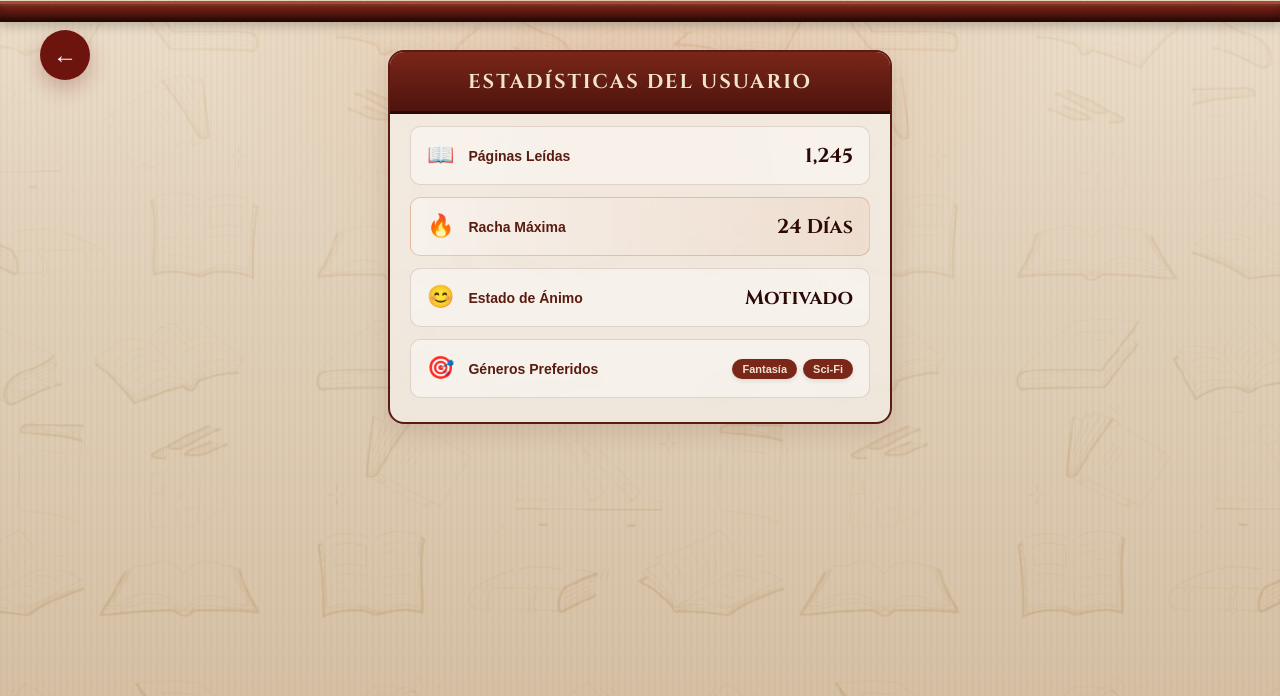
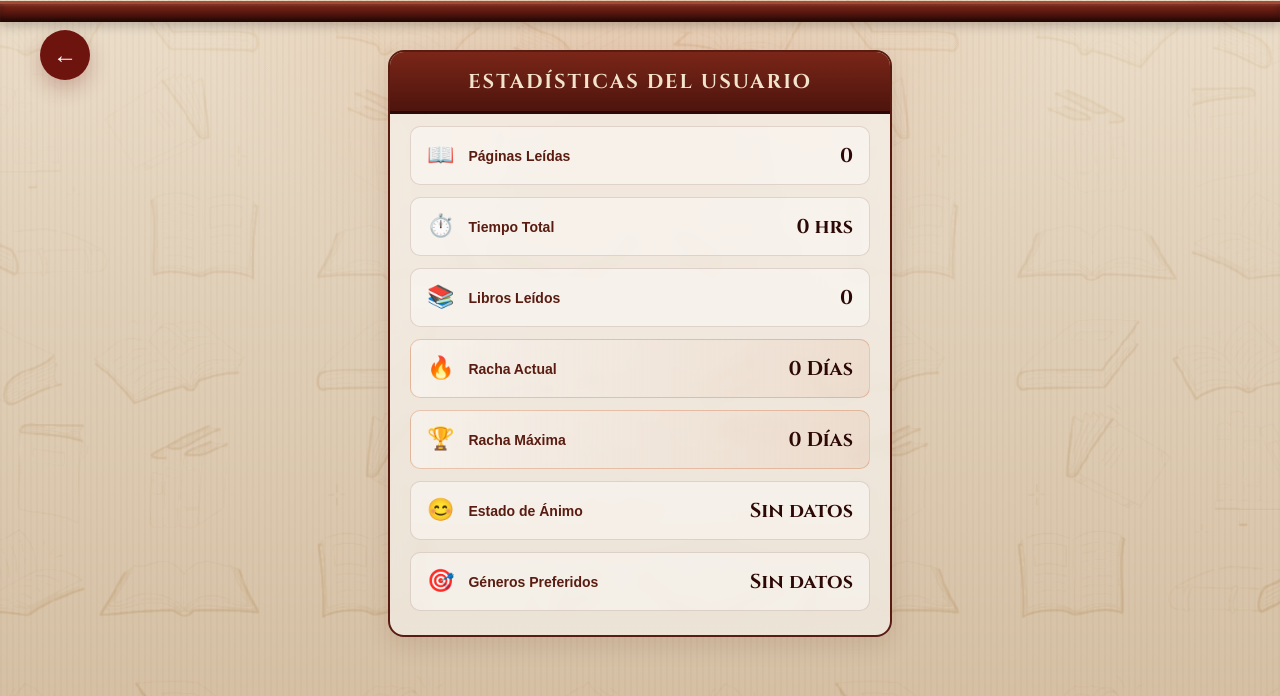
Before and after one commit to angelferrer200444-oss/Book-Wellness, a Flask app: page /estadisticas in a window 1280 px wide. Shown: the part 104-800 px from the top of the page. Run offline with Flask 3, Linux system fonts and the light colour scheme.

Commit message:
Add files via upload

```diff
--- a/templates/Botones superiores/estadisticas.html
+++ b/templates/Botones superiores/estadisticas.html
@@ -32,15 +32,39 @@ Book Wellness - Estadísticas
             <span class="row-icon">📖</span>
             <span class="row-label">Páginas Leídas</span>
         </div>
-                    <span class="row-value">1,245</span>
+        <span class="row-value">{{ perfil.total_paginas if perfil else 0 }}</span>
+    </div>
+
+    <div class="dashboard-row">
+        <div class="row-left">
+            <span class="row-icon">⏱️</span>
+            <span class="row-label">Tiempo Total</span>
+        </div>
+        <span class="row-value">{{ (perfil.total_minutos // 60) if perfil else 0 }} hrs</span>
+    </div>
+
+    <div class="dashboard-row">
+        <div class="row-left">
+            <span class="row-icon">📚</span>
+            <span class="row-label">Libros Leídos</span>
+        </div>
+        <span class="row-value">{{ perfil.libros_leidos if perfil else 0 }}</span>
     </div>
 
     <div class="dashboard-row highlight-row">
         <div class="row-left">
             <span class="row-icon">🔥</span>
+            <span class="row-label">Racha Actual</span>
+        </div>
+        <span class="row-value">{{ perfil.racha_actual if perfil else 0 }} Días</span>
+    </div>
+
+    <div class="dashboard-row highlight-row">
+        <div class="row-left">
+            <span class="row-icon">🏆</span>
             <span class="row-label">Racha Máxima</span>
         </div>
-                    <span class="row-value">24 Días</span>
+        <span class="row-value">{{ perfil.racha_maxima if perfil else 0 }} Días</span>
     </div>
 
     <div class="dashboard-row">
@@ -48,7 +72,7 @@ Book Wellness - Estadísticas
             <span class="row-icon">😊</span>
             <span class="row-label">Estado de Ánimo</span>
         </div>
-                    <span class="row-value">Motivado</span>
+        <span class="row-value">{{ perfil.animo if perfil else 'Sin datos' }}</span>
     </div>
 
     <div class="dashboard-row">
@@ -57,8 +81,13 @@ Book Wellness - Estadísticas
             <span class="row-label">Géneros Preferidos</span>
         </div>
         <div class="tags-container">
-                        <span class="tag">Fantasía</span>
-                        <span class="tag">Sci-Fi</span>
+            {% if perfil and perfil.generos_top %}
+                {% for g in perfil.generos_top %}
+                    <span class="tag">{{ g }}</span>
+                {% endfor %}
+            {% else %}
+                <span class="row-value">Sin datos</span>
+            {% endif %}
         </div>
     </div>
 
```
Lines whose indentation alone changed are shown as unchanged.
